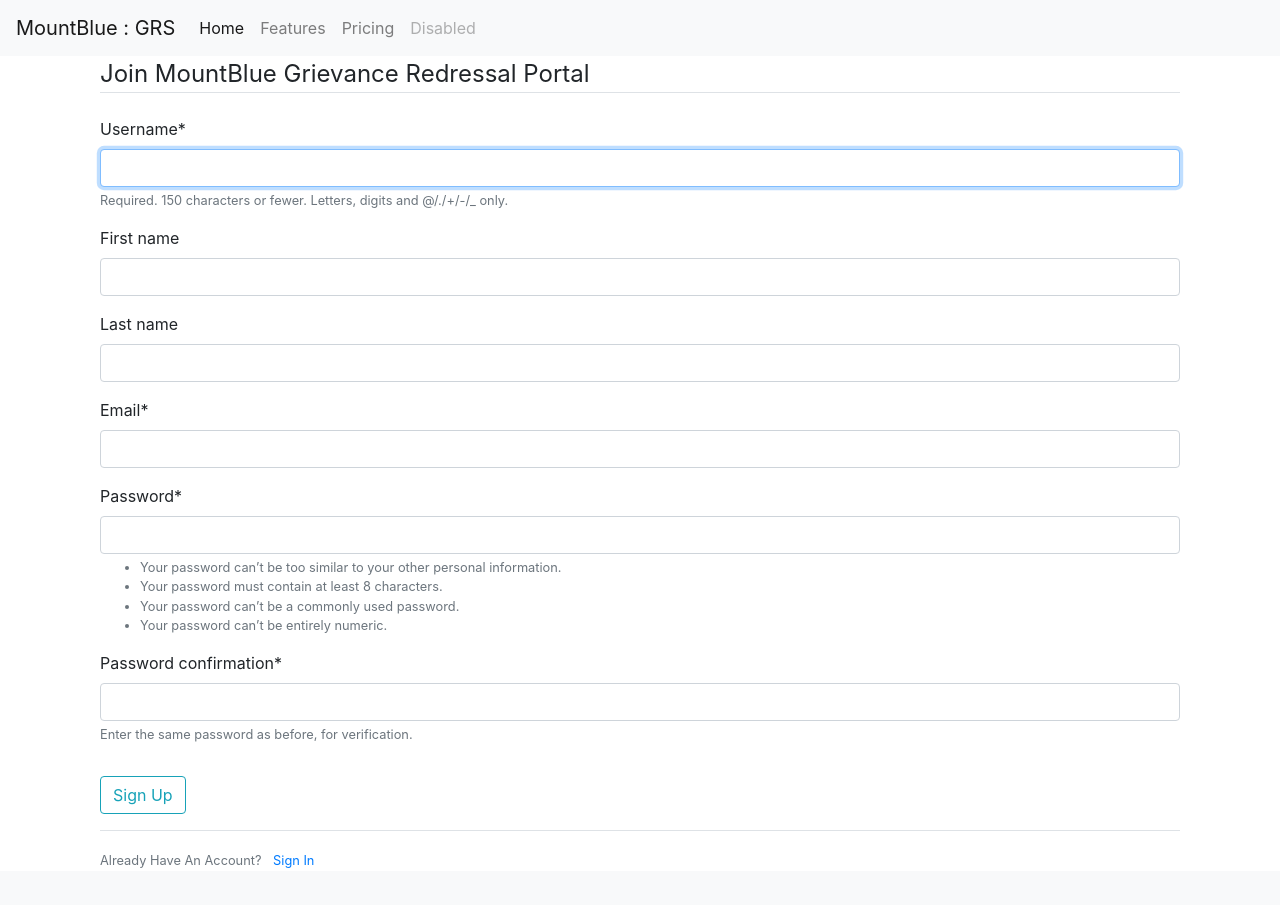
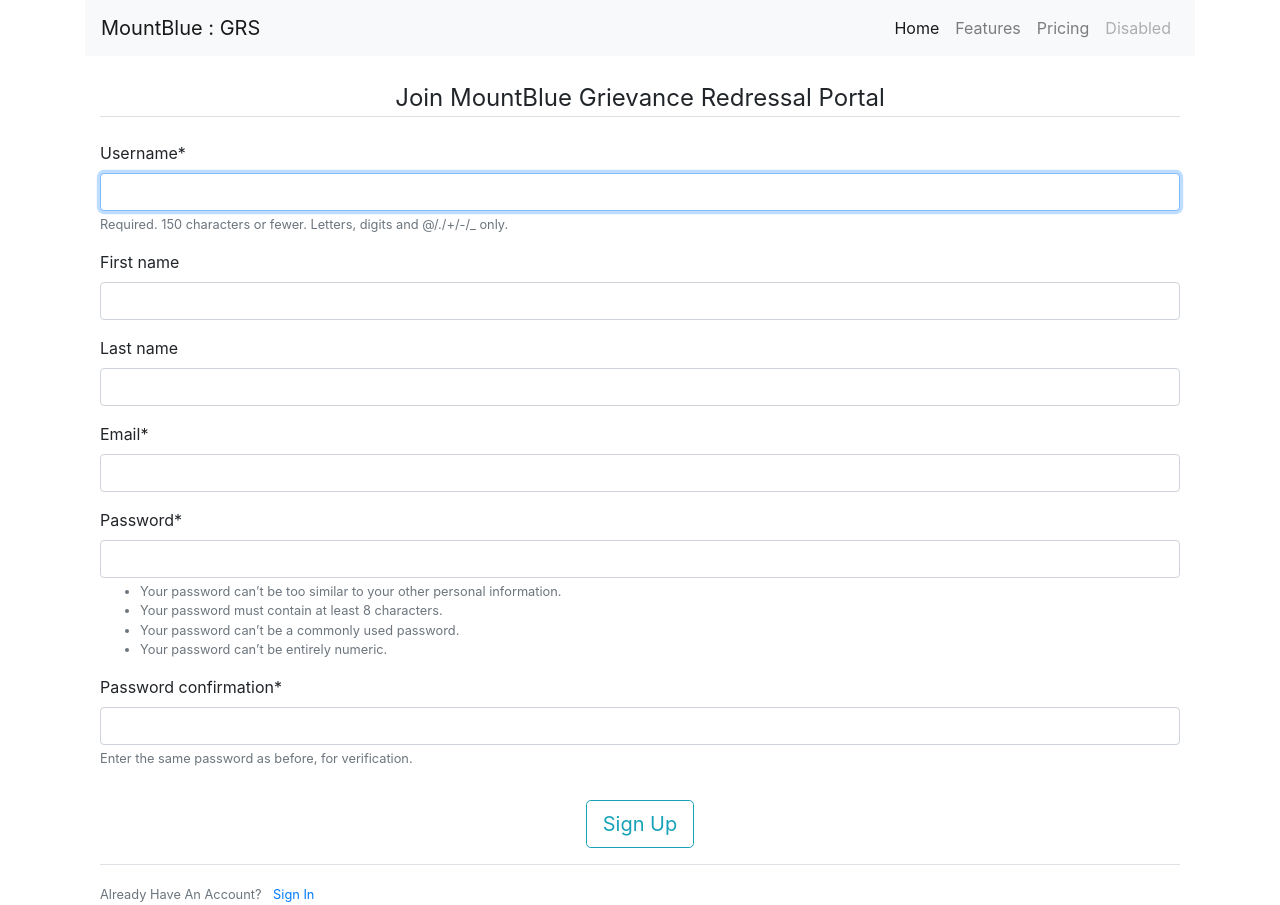
Before and after one commit to officialkrunalkumar/grievances-redressal-portal-using-django, a Django app: page /user/register in a window 1280 px wide. Before the commit the page ends 868 px from the top, so only its background shows below. Run offline with Django 3.2, Linux system fonts and the light colour scheme; some libraries are stand-ins or nearby versions.

Commit message:
UI changes

```diff
--- a/grs/users/templates/users/base.html
+++ b/grs/users/templates/users/base.html
@@ -11,13 +11,14 @@
     <title>GRS</title>
   </head>
   <body>
+    <div class="container">
     <nav class="navbar navbar-expand-lg navbar-light bg-light">
         <a class="navbar-brand" href="#">MountBlue : GRS</a>
         <button class="navbar-toggler" type="button" data-toggle="collapse" data-target="#navbarNav" aria-controls="navbarNav" aria-expanded="false" aria-label="Toggle navigation">
           <span class="navbar-toggler-icon"></span>
         </button>
         <div class="collapse navbar-collapse" id="navbarNav">
-          <ul class="navbar-nav">
+          <ul class="navbar-nav ml-auto">
             <li class="nav-item active">
               <a class="nav-link" href="#">Home <span class="sr-only">(current)</span></a>
             </li>
@@ -33,6 +34,7 @@
           </ul>
         </div>
       </nav>
+      </div>
     {% if messages %}
     <div class="container mt-2 mb-2">
        {% for message in messages %}
--- a/grs/users/templates/users/register.html
+++ b/grs/users/templates/users/register.html
@@ -2,17 +2,17 @@
 {% load crispy_forms_tags %}
 
 {% block content %}
-<div class="container">
+<div class="container mt-4">
     <div class="container">
         <div class="content-section">
             <form method="POST">
                 {% csrf_token %}
                 <fieldset class="form-group">
-                    <legend class="border-bottom mb-4">Join MountBlue Grievance Redressal Portal</legend>
+                    <legend class="border-bottom mb-4 mt-4 text-center">Join MountBlue Grievance Redressal Portal</legend>
                     {{ form|crispy }}
                 </fieldset>
-                <div class="form-group">
-                    <button class="btn btn-outline-info" type="submit">Sign Up</button>
+                <div class="form-group text-center">
+                    <button class="btn btn-outline-info btn-lg" type="submit">Sign Up</button>
                 </div>
             </form>
             <div class="border-top pt-3">
```
